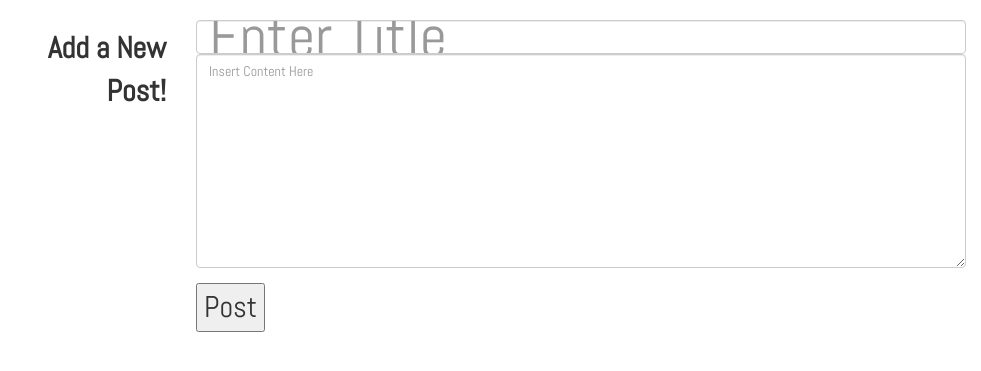
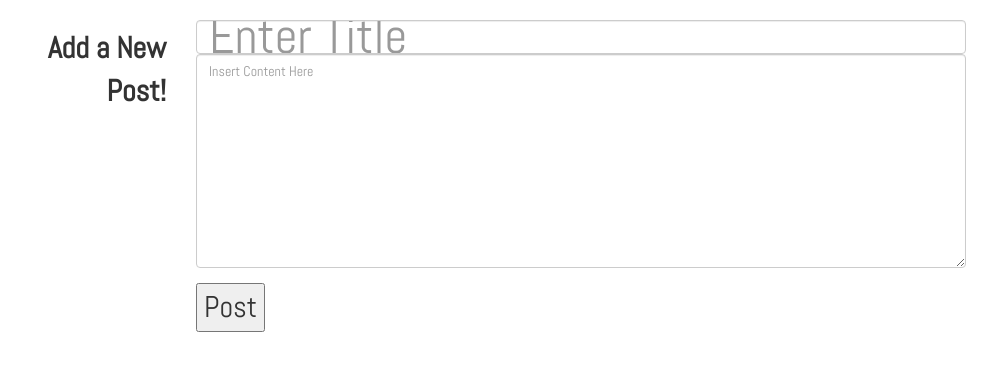
Before and after one commit to alex-wyc/bloginator, a Flask app: page / in a window 1280 px wide. Shown: the part 63-434 px from the top of the page, without its empty margins (299-1280 px from the left). Run offline with Flask 2, Linux system fonts and the light colour scheme; the visitor is signed in with stand-in values (Sample User, id 1); data that the repository does not hold is empty; some libraries are stand-ins or nearby versions.

Commit message:
Update main.css

```diff
--- a/static/css/main.css
+++ b/static/css/main.css
@@ -42,7 +42,7 @@ body{
 }
 
 #title{
-  font-size:60px;
+  font-size:50px;
 }
 
 #auttime{
```
